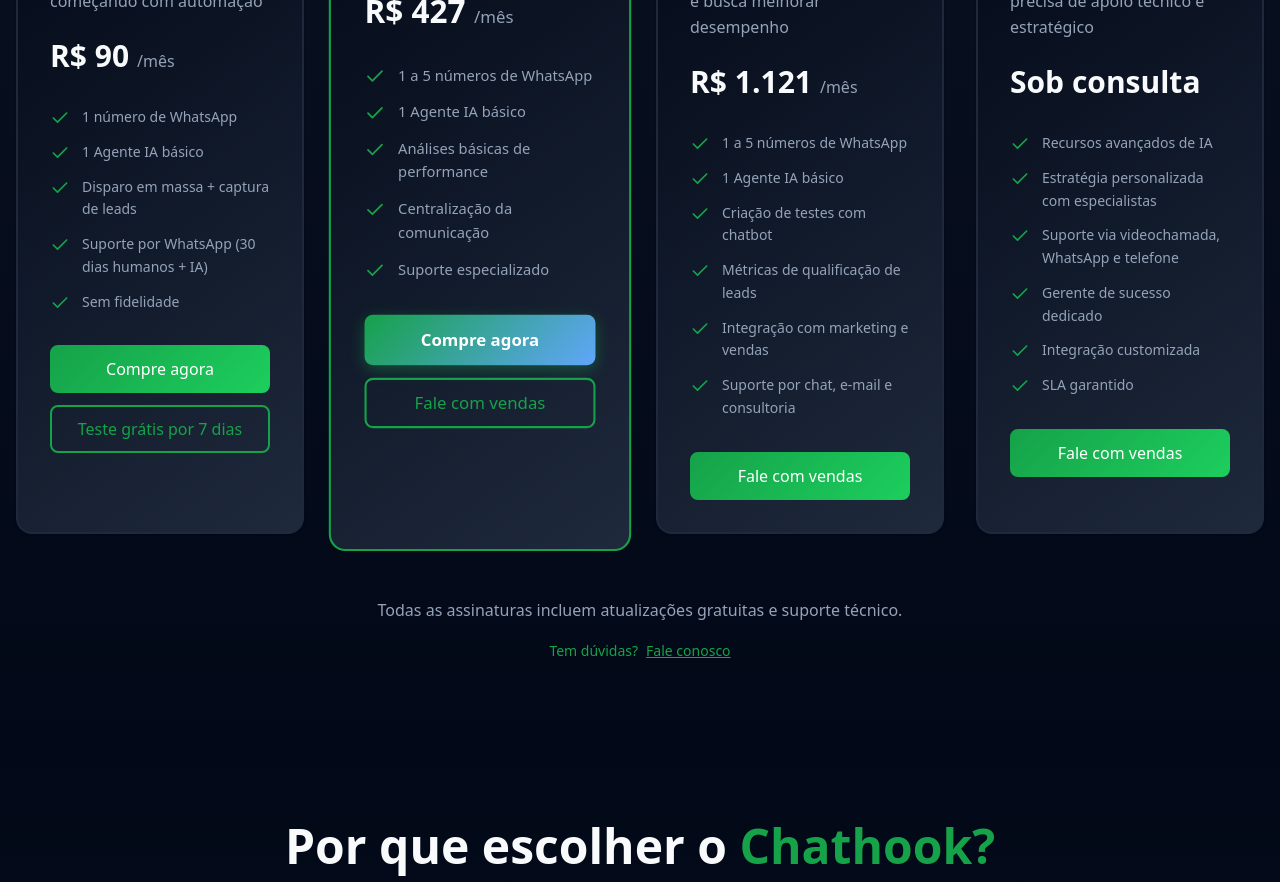
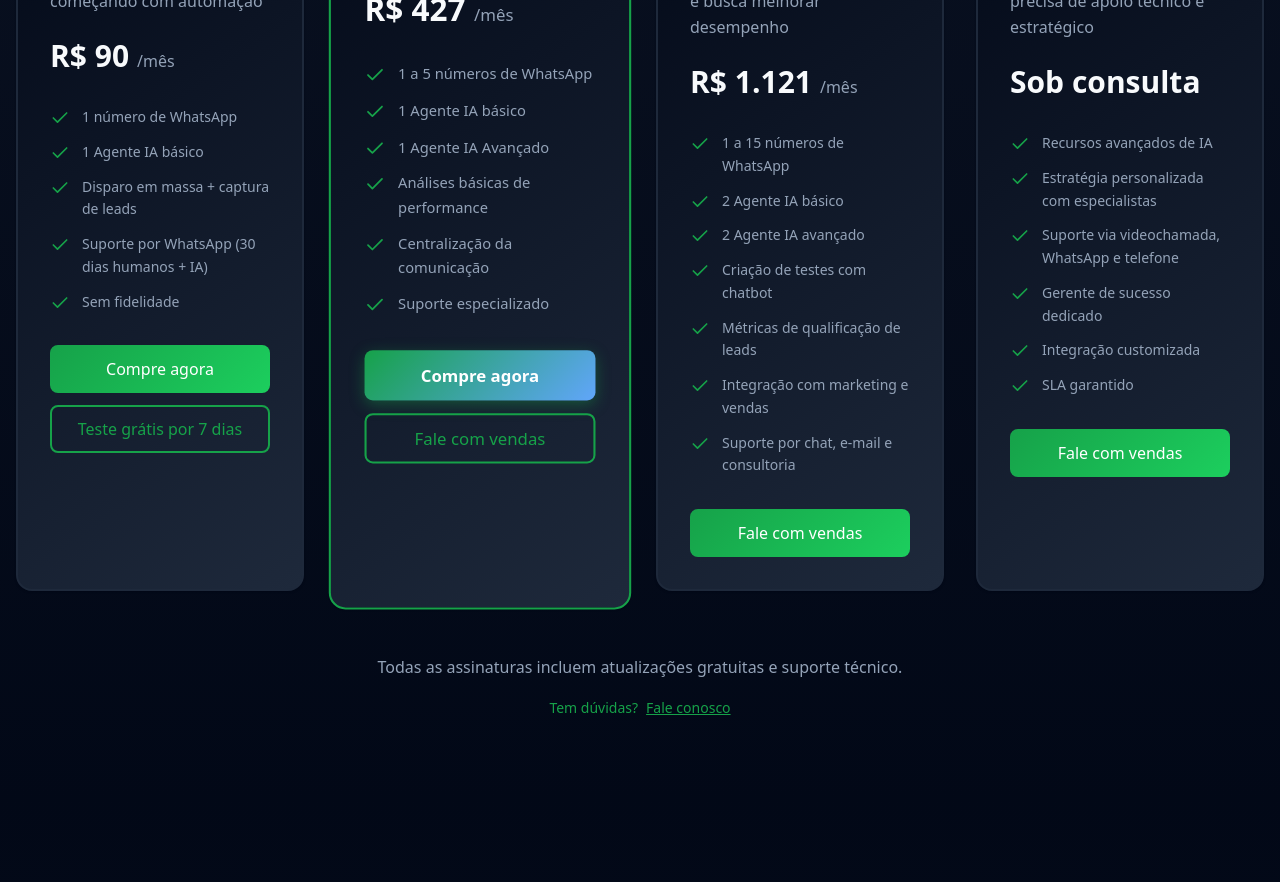
Before and after one commit to fullengage/chat-hook-launch, a React (Vite) app: page / in a window 1280 px wide. Shown: the part 2080-2962 px from the top of the page. Built offline with nearby package versions, Linux system fonts and the light colour scheme.

Commit message:
Update pricing plans
Updated the pricing details for the Basic and Pro plans, including number of WhatsApps, AI agents, and features.

```diff
--- a/src/components/PlansSection.tsx
+++ b/src/components/PlansSection.tsx
@@ -33,6 +33,7 @@ const PlansSection = () => {
       features: [
         "1 a 5 números de WhatsApp",
         "1 Agente IA básico",
+        "1 Agente IA Avançado",
         "Análises básicas de performance",
         "Centralização da comunicação",
         "Suporte especializado"
@@ -50,8 +51,9 @@ const PlansSection = () => {
       period: "/mês",
       originalPrice: null,
       features: [
-        "1 a 5 números de WhatsApp",
-        "1 Agente IA básico",
+        "1 a 15 números de WhatsApp",
+        "2 Agente IA básico",
+        "2 Agente IA avançado",
         "Criação de testes com chatbot",
         "Métricas de qualificação de leads",
         "Integração com marketing e vendas",
```
